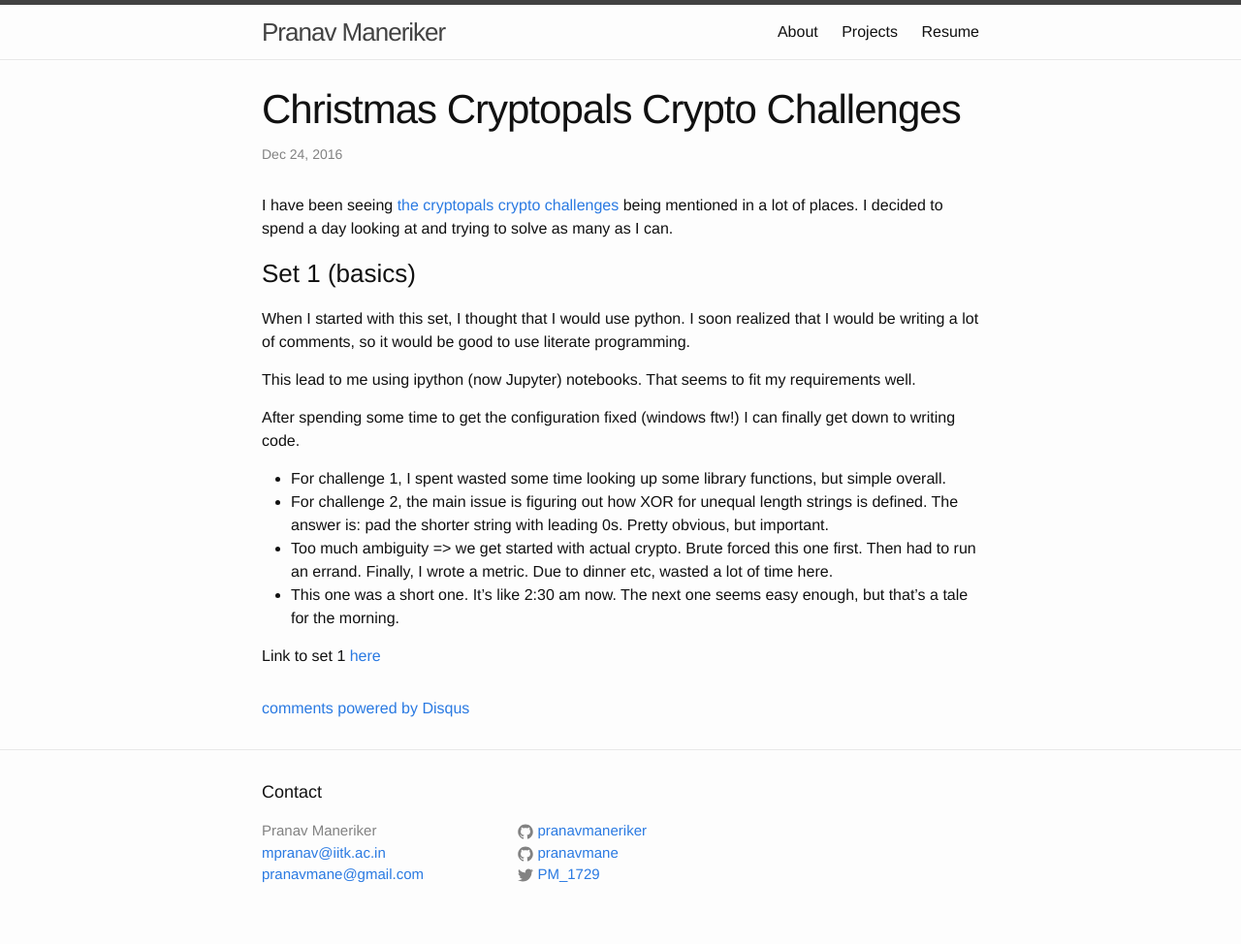
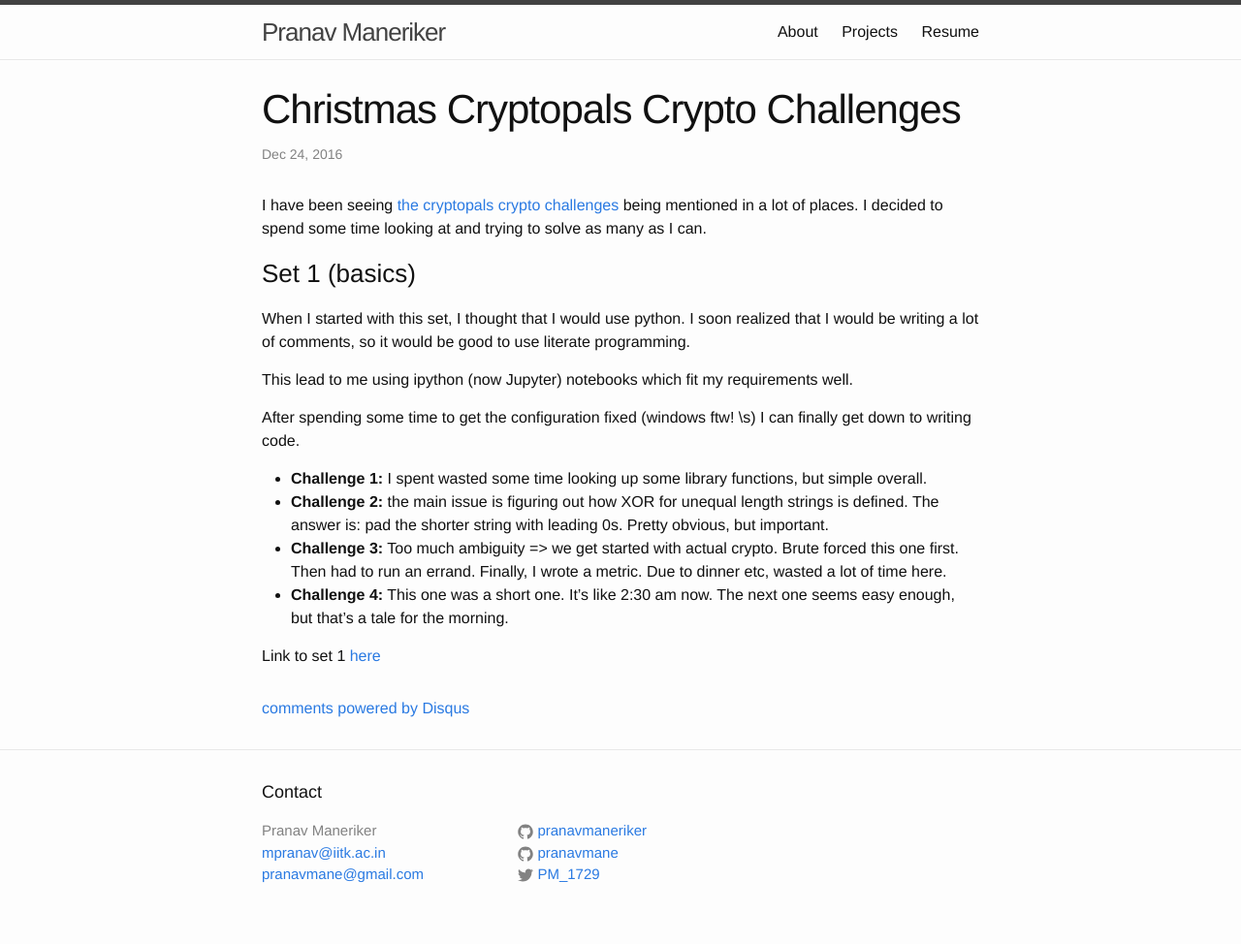
Before and after one commit to pranavmaneriker/pranavmaneriker.github.io, a Jekyll site: the page built from _posts/2016-12-24-christmas-crypto.markdown, in a window 1280 px wide. Shown: the whole page at 97% size. Built offline with Jekyll 4.4.1, drawn with Linux system fonts in a browser that asks for light colours; comment, search, counter and statistics services are not loaded.

Commit message:
Harsh truth

```diff
--- a/_posts/2016-12-24-christmas-crypto.markdown
+++ b/_posts/2016-12-24-christmas-crypto.markdown
@@ -7,20 +7,20 @@ comments: true
 tags-main: crpto
 ---
 
-I have been seeing [the cryptopals crypto challenges][cryptopals-link] being mentioned in a lot of places. I decided to spend a day looking at and trying to solve as many as I can.
+I have been seeing [the cryptopals crypto challenges][cryptopals-link] being mentioned in a lot of places. I decided to spend some time looking at and trying to solve as many as I can.
 
 ### Set 1 (basics)
 
 When I started with this set, I thought that I would use python. I soon realized that I would be writing a lot of comments, so it would be good to use literate programming.
 
-This lead to me using ipython (now Jupyter) notebooks. That seems to fit my requirements well.
+This lead to me using ipython (now Jupyter) notebooks which fit my requirements well.
 
-After spending some time to get the configuration fixed (windows ftw!) I can finally get down to writing code.
+After spending some time to get the configuration fixed (windows ftw! \s) I can finally get down to writing code.
 
-* For challenge 1, I spent wasted some time looking up some library functions, but simple overall.
-* For challenge 2, the main issue is figuring out how XOR for unequal length strings is defined. The answer is: pad the shorter string with leading 0s. Pretty obvious, but important.
-* Too much ambiguity => we get started with actual crypto. Brute forced this one first. Then had to run an errand. Finally, I wrote a metric. Due to dinner etc, wasted a lot of time here.
-* This one was a short one. It's like 2:30 am now. The next one seems easy enough, but that's a tale for the morning.
+* **Challenge 1:** I spent wasted some time looking up some library functions, but simple overall.
+* **Challenge 2:** the main issue is figuring out how XOR for unequal length strings is defined. The answer is: pad the shorter string with leading 0s. Pretty obvious, but important.
+* **Challenge 3:** Too much ambiguity => we get started with actual crypto. Brute forced this one first. Then had to run an errand. Finally, I wrote a metric. Due to dinner etc, wasted a lot of time here.
+* **Challenge 4:** This one was a short one. It's like 2:30 am now. The next one seems easy enough, but that's a tale for the morning.
 
 
 Link to set 1 [here](https://github.com/pranavmaneriker/cryptopals/blob/master/set1/challenges.ipynb)
```
